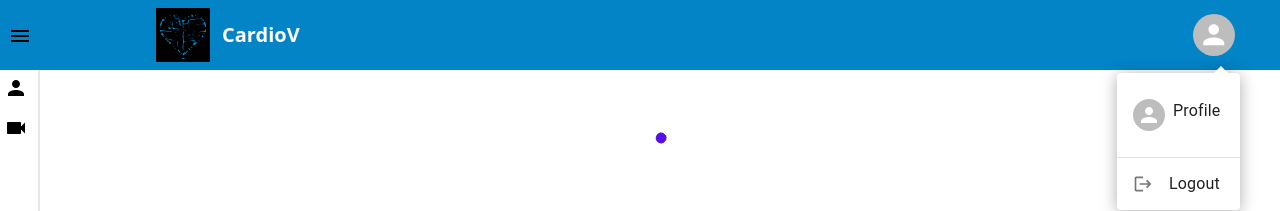
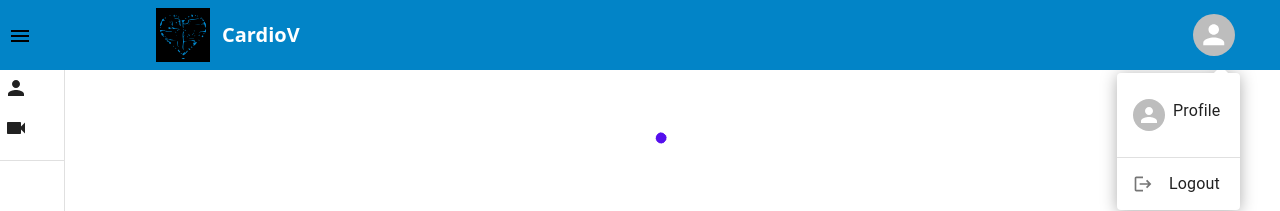
Before and after one commit to Zheoden/CardioV-Frontend, a React (Create React App) app: page / in a window 1280 px wide. Both pictures are taken after a click on the button "Account settings". Shown: the top 211 px of the page. Built offline with nearby package versions, Linux system fonts and the light colour scheme.

Commit message:
fix sidebar & header

```diff
--- a/src/App.tsx
+++ b/src/App.tsx
@@ -10,13 +10,8 @@ function App() {
 
   return (
     <div className='flex flex-col'>
-      <Header
-        open={open}
-        handleOpen={() => {
-          setOpen(true);
-        }}
-      />
-      <Sidebar open={open} setOpen={setOpen}></Sidebar>
+      <Header open={open} setOpen={setOpen} />
+      <Sidebar open={open}></Sidebar>
 
       <div className='flex mx-auto'>
         <Routes>
--- a/src/components/Header/Header.scss
+++ b/src/components/Header/Header.scss
@@ -1,7 +1,5 @@
 .header {
-  height: 5rem;
-  background: #00f0ff;
-  box-shadow: 0px 2px 0px rgba(0, 0, 0, 0.1);
+  z-index: 2000;
 }
 
 .logo {
--- a/src/components/Header/Header.tsx
+++ b/src/components/Header/Header.tsx
@@ -9,20 +9,21 @@ import Divider from '@mui/material/Divider';
 import IconButton from '@mui/material/IconButton';
 import Tooltip from '@mui/material/Tooltip';
 import Logout from '@mui/icons-material/Logout';
+import ChevronLeftIcon from '@mui/icons-material/ChevronLeft';
 
 import './Header.scss';
 import { Link } from 'react-router-dom';
 
 interface HeaderProps {
   open: boolean;
-  handleOpen: () => void;
+  setOpen: (state: boolean) => void;
 }
 
 const Header = (props: HeaderProps) => {
-  const { open, handleOpen } = props;
+  const { open, setOpen } = props;
 
   const [anchorEl, setAnchorEl] = useState<null | HTMLElement>(null);
-  const openW = Boolean(anchorEl);
+  const openAvatar = Boolean(anchorEl);
   const handleClick = (event: React.MouseEvent<HTMLElement>) => {
     setAnchorEl(event.currentTarget);
   };
@@ -31,15 +32,17 @@ const Header = (props: HeaderProps) => {
   };
 
   return (
-    <div className={`flex flex-row my-auto bg-sky-600 w-screen p-2 justify-between ${open ? 'z-10' : 'z-30'}`}>
+    <div className={`header flex flex-row my-auto bg-sky-600 w-screen p-2 justify-between`}>
       <div className='flex'>
-        <div onClick={handleOpen} className='mr-3 my-auto hover:bg-sky-700'>
-          <MenuIcon />
+        <div onClick={() => setOpen(!open)} className='mr-3 my-auto hover:bg-sky-700'>
+          {!open ? <MenuIcon /> : <ChevronLeftIcon />}
         </div>
-        <div className='flex flex-row ml-28'>
-          <img src={Logo} className='logo my-auto' alt='CardioV' />
-          <span className='my-auto ml-3 text-xl font-bold text-white  '> CardioV </span>
-        </div>
+        <Link to='/' key='home'>
+          <div className='flex flex-row ml-28'>
+            <img src={Logo} className='logo my-auto' alt='CardioV' />
+            <span className='my-auto ml-3 text-xl font-bold text-white'> CardioV </span>
+          </div>
+        </Link>
       </div>
       <div className='flex items-center text-center mr-8'>
         <Tooltip title='Account settings'>
@@ -47,9 +50,9 @@ const Header = (props: HeaderProps) => {
             onClick={handleClick}
             size='small'
             sx={{ ml: 2 }}
-            aria-controls={openW ? 'account-menu' : undefined}
+            aria-controls={openAvatar ? 'account-menu' : undefined}
             aria-haspopup='true'
-            aria-expanded={openW ? 'true' : undefined}>
+            aria-expanded={openAvatar ? 'true' : undefined}>
             <Avatar sx={{ width: 42, height: 42 }}>{/* Avatar content */}</Avatar>
           </IconButton>
         </Tooltip>
@@ -57,7 +60,7 @@ const Header = (props: HeaderProps) => {
       <Menu
         anchorEl={anchorEl}
         id='account-menu'
-        open={openW}
+        open={openAvatar}
         onClose={handleClose}
         onClick={handleClose}
         PaperProps={{
--- a/src/components/Sidebar/sidebar.tsx
+++ b/src/components/Sidebar/sidebar.tsx
@@ -1,26 +1,60 @@
-import IconButton from '@mui/material/IconButton';
-import ChevronLeftIcon from '@mui/icons-material/ChevronLeft';
-import InboxIcon from '@mui/icons-material/MoveToInbox';
-
+import { styled, useTheme, Theme, CSSObject } from '@mui/material/styles';
+import MuiDrawer from '@mui/material/Drawer';
+import List from '@mui/material/List';
+import Divider from '@mui/material/Divider';
+import { CustomRoutes } from 'src/common/constants';
 import { Link } from 'react-router-dom';
-import { CustomRoutes } from 'src/common/constants';
 
 interface SidebarProps {
   open: boolean;
-  setOpen: (state: boolean) => void;
 }
 
-const Sidebar = (props: SidebarProps): JSX.Element => {
-  const { open, setOpen } = props;
+const drawerWidth = 160;
+
+const openedMixin = (theme: Theme): CSSObject => ({
+  width: drawerWidth,
+  transition: theme.transitions.create('width', {
+    easing: theme.transitions.easing.sharp,
+    duration: theme.transitions.duration.enteringScreen,
+  }),
+  overflowX: 'hidden',
+});
+
+const closedMixin = (theme: Theme): CSSObject => ({
+  transition: theme.transitions.create('width', {
+    easing: theme.transitions.easing.sharp,
+    duration: theme.transitions.duration.leavingScreen,
+  }),
+  overflowX: 'hidden',
+  width: `calc(${theme.spacing(7)} + 1px)`,
+  [theme.breakpoints.up('sm')]: {
+    width: `calc(${theme.spacing(8)} + 1px)`,
+  },
+});
+
+const Drawer = styled(MuiDrawer, { shouldForwardProp: prop => prop !== 'open' })(({ theme, open }) => ({
+  width: drawerWidth,
+  flexShrink: 0,
+  whiteSpace: 'nowrap',
+  boxSizing: 'border-box',
+  ...(open && {
+    ...openedMixin(theme),
+    '& .MuiDrawer-paper': openedMixin(theme),
+  }),
+  ...(!open && {
+    ...closedMixin(theme),
+    '& .MuiDrawer-paper': closedMixin(theme),
+  }),
+}));
+
+export const Sidebar = (props: SidebarProps): JSX.Element => {
+  const { open } = props;
 
   return (
-    <div
-      className={`bg-white shrink-0 whitespace-nowrap box-border overflow-x-hidden top-0 left-0 fixed border-r-2 h-screen ${
-        open ? 'navbar-custom-opened z-20' : 'navbar-custom-closed'
-      }`}>
-      <div className='flex items-center justify-end p-3'>
-        <IconButton onClick={() => setOpen(false)}>{<ChevronLeftIcon />}</IconButton>
-      </div>
+    <div className='flex'>
+      <Drawer variant='permanent' open={open}>
+        <List>
+          <div className='mt-16'>
             {CustomRoutes.map(route => (
               <Link to={route.name} key={route.name} className='flex flex-row my-2 p-1'>
                 <>
@@ -30,6 +64,11 @@ const Sidebar = (props: SidebarProps): JSX.Element => {
               </Link>
             ))}
           </div>
+        </List>
+        <Divider />
+      </Drawer>
+    </div>
   );
 };
+
 export default Sidebar;
```
Lines whose indentation alone changed are shown as unchanged.
